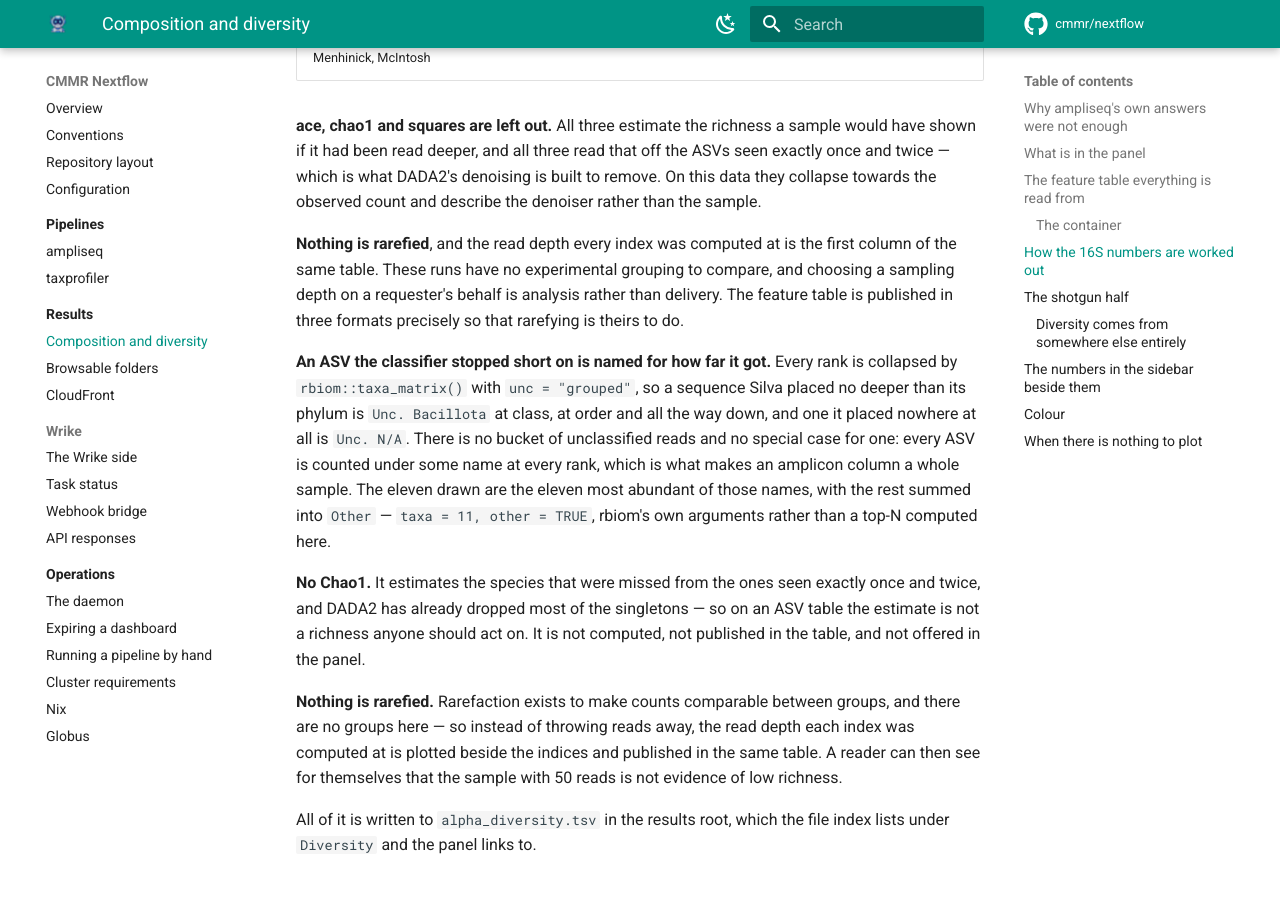
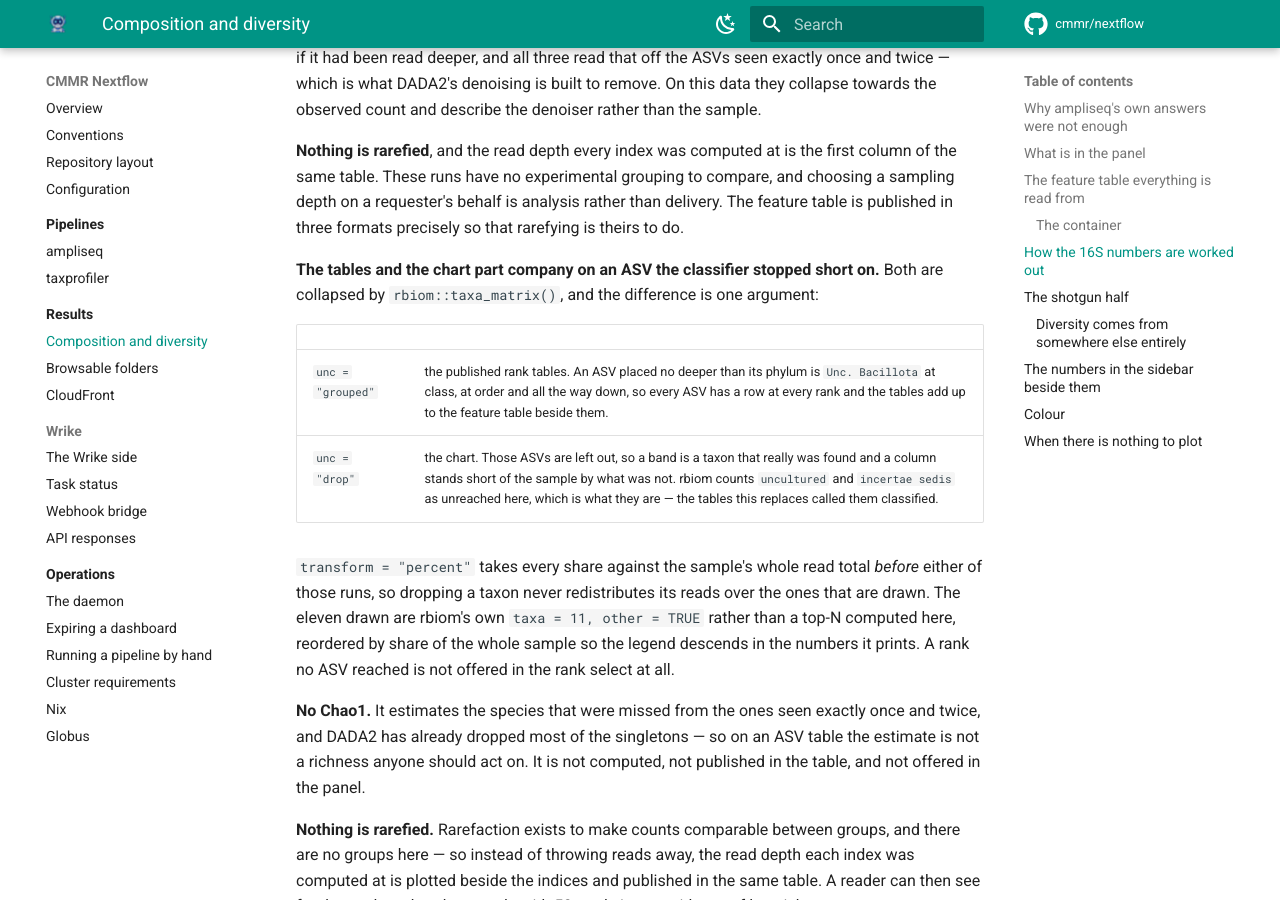
Before and after one commit to cmmr/nextflow, an MkDocs documentation site: the page built from docs/results/composition.md, in a window 1280 px wide and 900 px high, scrolled down 5541 px. Built offline with MkDocs 1.6.1 and Material for MkDocs 9.7.7, drawn with Linux system fonts in a browser that asks for light colours; comment, search, counter and statistics services are not loaded; some of the changed text lies outside the part shown.

Commit message:
composition chart tweaks

```diff
--- a/docs/results/composition.md
+++ b/docs/results/composition.md
@@ -82,20 +82,14 @@ its column is short of the axis. It is what the paragraph below is about, said
 per sample rather than in general, at the moment a reader is looking at a column
 that does not reach the top.
 
-**A shotgun run's columns do not add up to 100%, and are not meant to.** What
-Kraken2 named nothing — its `Unclassified` reads — is left out of the chart
-entirely: it is not a taxon anybody can act on, and it was routinely the tallest
-band on the column, burying everything that was found under one slab saying only
-how much of the run went unnamed. Every share is still a share of the whole
-sample, so a column adds up to less than 100% by exactly that much, and the
-caption under the chart says so. The share itself is not lost: it is in
-`composition_data.json`, and the sidebar reports how far down the taxonomy the
-classifier did get.
-
-**A 16S run has no such share.** rbiom names an ASV the classifier stopped short
-on for the deepest rank it *did* reach — see [below](#how-the-16s-numbers-are-worked-out)
-— so every read is drawn under some name at every rank and an amplicon column
-closes at 100%.
+**The columns do not add up to 100%, and are not meant to.** What the classifier
+could not place at the rank being drawn is left out of the chart entirely: it is
+not a taxon anybody can act on, and it was routinely the tallest band on the
+column, burying everything that was found under one slab saying only how much of
+the run went unnamed. Every share is still a share of the whole sample, so a
+column adds up to less than 100% by exactly that much, and the caption under the
+chart says so. The share itself is not lost: it is in `composition_data.json`,
+and the sidebar reports how far down the taxonomy the classifier did get.
 
 **So the axis is cut to the run rather than fixed at 100%.** It runs from zero
 to the tallest column, rounded up to a step whole percentages can be read off —
@@ -245,15 +239,21 @@ compare, and choosing a sampling depth on a requester's behalf is analysis
 rather than delivery. The feature table is published in three formats precisely
 so that rarefying is theirs to do.
 
-**An ASV the classifier stopped short on is named for how far it got.** Every
-rank is collapsed by `rbiom::taxa_matrix()` with `unc = "grouped"`, so a sequence
-Silva placed no deeper than its phylum is `Unc. Bacillota` at class, at order and
-all the way down, and one it placed nowhere at all is `Unc. N/A`. There is no
-bucket of unclassified reads and no special case for one: every ASV is counted
-under some name at every rank, which is what makes an amplicon column a whole
-sample. The eleven drawn are the eleven most abundant of those names, with the
-rest summed into `Other` — `taxa = 11, other = TRUE`, rbiom's own arguments
-rather than a top-N computed here.
+**The tables and the chart part company on an ASV the classifier stopped short
+on.** Both are collapsed by `rbiom::taxa_matrix()`, and the difference is one
+argument:
+
+| | |
+|---|---|
+| `unc = "grouped"` | the published rank tables. An ASV placed no deeper than its phylum is `Unc. Bacillota` at class, at order and all the way down, so every ASV has a row at every rank and the tables add up to the feature table beside them. |
+| `unc = "drop"` | the chart. Those ASVs are left out, so a band is a taxon that really was found and a column stands short of the sample by what was not. rbiom counts `uncultured` and `incertae sedis` as unreached here, which is what they are — the tables this replaces called them classified. |
+
+`transform = "percent"` takes every share against the sample's whole read total
+*before* either of those runs, so dropping a taxon never redistributes its reads
+over the ones that are drawn. The eleven drawn are rbiom's own `taxa = 11,
+other = TRUE` rather than a top-N computed here, reordered by share of the whole
+sample so the legend descends in the numbers it prints. A rank no ASV reached is
+not offered in the rank select at all.
 
 **No Chao1.** It estimates the species that were missed from the ones seen
 exactly once and twice, and DADA2 has already dropped most of the singletons —
```
Also changed, not shown: 2 other files.
